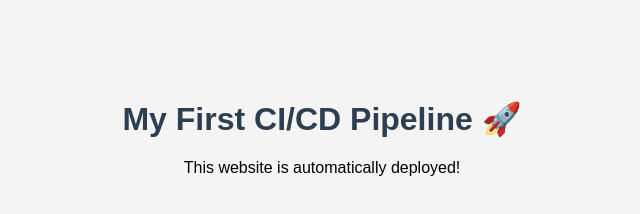
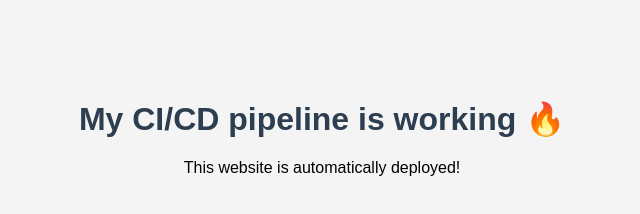
Before and after one commit to gagansai99/cicd-learning-project, a plain HTML site: page index.html in a window 1280 px wide. Shown: the whole page, without its empty margins (318-958 px from the left). Drawn offline with Linux system fonts and the light colour scheme.

Commit message:
update text

```diff
--- a/index.html
+++ b/index.html
@@ -7,7 +7,7 @@
 
 <body>
 
-<h1>My First CI/CD Pipeline 🚀</h1>
+<h1>My CI/CD pipeline is working 🔥</h1>
 <p>This website is automatically deployed!</p>
 
 <script src="script.js"></script>
```
